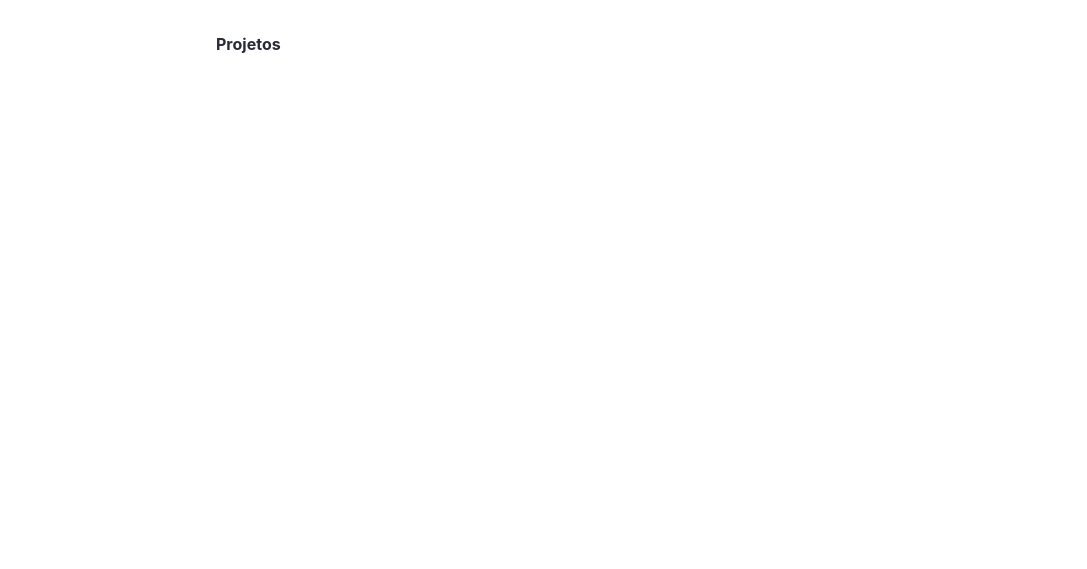
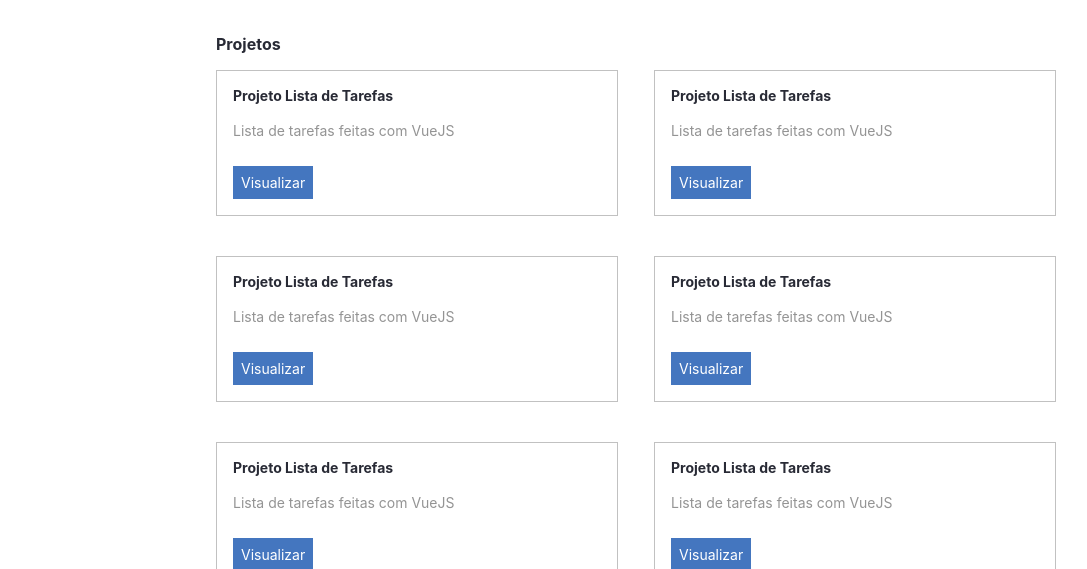
Before and after one commit to RO-HSA/portfolio, a React (Create React App) app: page / in a window 1280 px wide. Shown: the part 383-952 px from the top of the page, without its empty margins (96-1183 px from the left). Before the commit the page ends 800 px from the top, so only its background shows below. Built offline with nearby package versions, Linux system fonts and the light colour scheme; the HTML template or start-up script is replaced by a standard one.

Commit message:
criando a seção de projetos e o componente projeto

```diff
--- /dev/null
+++ b/src/components/Project/index.tsx
@@ -0,0 +1,14 @@
+import Paragraph from '../Paragraph'
+import Title from '../Title'
+
+import { Card, LinkBotao } from './styles'
+
+const Project = () => (
+  <Card>
+    <Title>Projeto Lista de Tarefas</Title>
+    <Paragraph type="secundario">Lista de tarefas feitas com VueJS</Paragraph>
+    <LinkBotao>Visualizar</LinkBotao>
+  </Card>
+)
+
+export default Project
--- /dev/null
+++ b/src/components/Project/styles.ts
@@ -0,0 +1,16 @@
+import styled from 'styled-components'
+
+export const Card = styled.div`
+  border: 1px solid #c1c1c1;
+  padding: 16px;
+`
+
+export const LinkBotao = styled.a`
+  color: #fff;
+  font-size: 14px;
+  background-color: #4476bf;
+  text-decoration: none;
+  padding: 8px;
+  display: inline-block;
+  margin-top: 24px;
+`
--- a/src/containers/Projects/index.tsx
+++ b/src/containers/Projects/index.tsx
@@ -1,8 +1,31 @@
+import Project from '../../components/Project'
 import Title from '../../components/Title'
+
+import { List } from './styles'
 
 const Projects = () => (
   <section>
     <Title fontSize={16}>Projetos</Title>
+    <List>
+      <li>
+        <Project />
+      </li>
+      <li>
+        <Project />
+      </li>
+      <li>
+        <Project />
+      </li>
+      <li>
+        <Project />
+      </li>
+      <li>
+        <Project />
+      </li>
+      <li>
+        <Project />
+      </li>
+    </List>
   </section>
 )
 
--- /dev/null
+++ b/src/containers/Projects/styles.ts
@@ -0,0 +1,14 @@
+import styled from 'styled-components'
+
+export const List = styled.ul`
+  display: grid;
+  grid-template-columns: 1fr 1fr;
+  column-gap: 36px;
+  row-gap: 40px;
+
+  @media (max-width: 768px) {
+    grid-template-columns: auto;
+    column-gap: 0;
+    row-gap: 16px;
+  }
+`
--- a/src/styles.ts
+++ b/src/styles.ts
@@ -5,6 +5,7 @@
     margin: 0;
     padding: 0;
     font-family: 'Inter', sans-serif;
+    list-style: none;
   }
 
   body {
```
